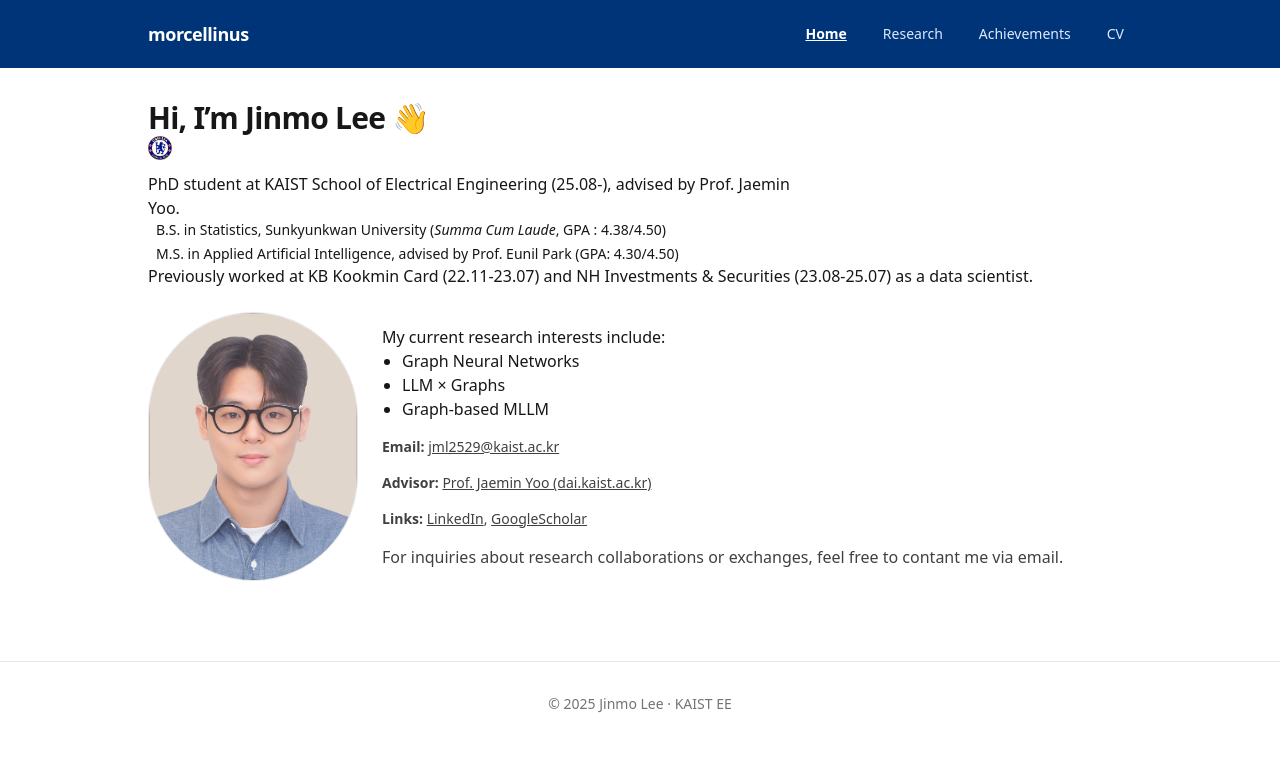
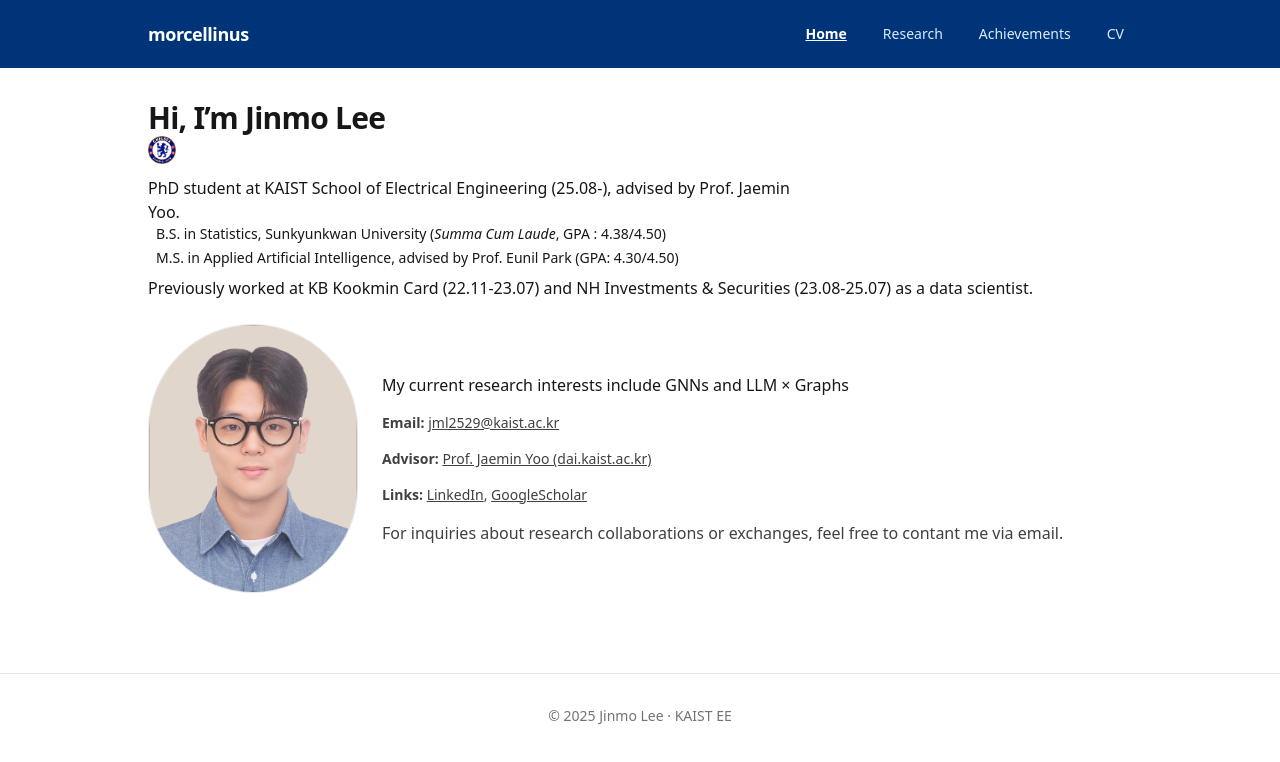
Before and after one commit to morcellinus/morcellinus.github.io, a Next.js app: page / in a window 1280 px wide. Shown: the top 762 px of the page. Built offline with nearby package versions, Linux system fonts and the light colour scheme.

Commit message:
logo align

```diff
--- a/app/page.tsx
+++ b/app/page.tsx
@@ -4,7 +4,7 @@ export default function HomePage() {
   return (
     <section className="space-y-6">
       <div>
-        <h1 className="text-3xl font-semibold tracking-tight">Hi, I’m Jinmo Lee 👋<img src="/chelsea.png" alt="Chelsea FC" className="h-6 w-6 object-contain" /></h1>
+        <h1 className="text-3xl font-semibold tracking-tight">Hi, I’m Jinmo Lee <img src="/chelsea.png" alt="Chelsea FC" className="h-7 w-7 object-contain" /></h1>
         <p className="mt-3 text-neutral-1200 max-w-2xl">
           PhD student at KAIST School of Electrical Engineering (25.08-), advised by Prof. Jaemin Yoo.
         </p>
@@ -18,10 +18,7 @@ export default function HomePage() {
             M.S. in Applied Artificial Intelligence, advised by Prof. Eunil Park (GPA: 4.30/4.50)
           </li>
         </ul>
-        <p>
-
-        </p>
-        <p>
+        <p className="mt-2">
           Previously worked at KB Kookmin Card (22.11-23.07) and NH Investments & Securities (23.08-25.07) as a data scientist.
         </p>
       </div>
@@ -37,12 +34,7 @@ export default function HomePage() {
         </div>
         <div className="space-y-4">
           <div>
-            <p className="font-medium">My current research interests include:</p>
-            <ul className="list-disc ml-5">
-              <li>Graph Neural Networks</li>
-              <li>LLM × Graphs</li>
-              <li>Graph-based MLLM</li>
-            </ul>
+            <p className="font-medium">My current research interests include GNNs and LLM × Graphs</p>
           </div>
           <div className="text-sm text-neutral-700">
             <b>Email:</b> <a className="underline" href="mailto:jml2529@kaist.ac.kr">jml2529@kaist.ac.kr</a>
```
